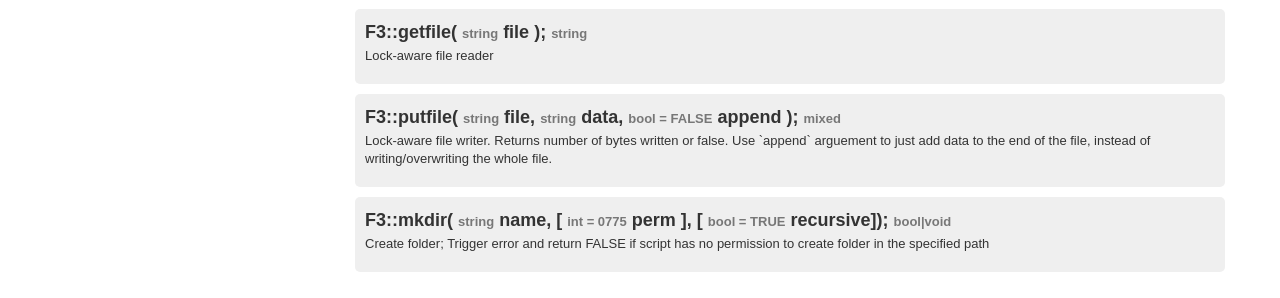
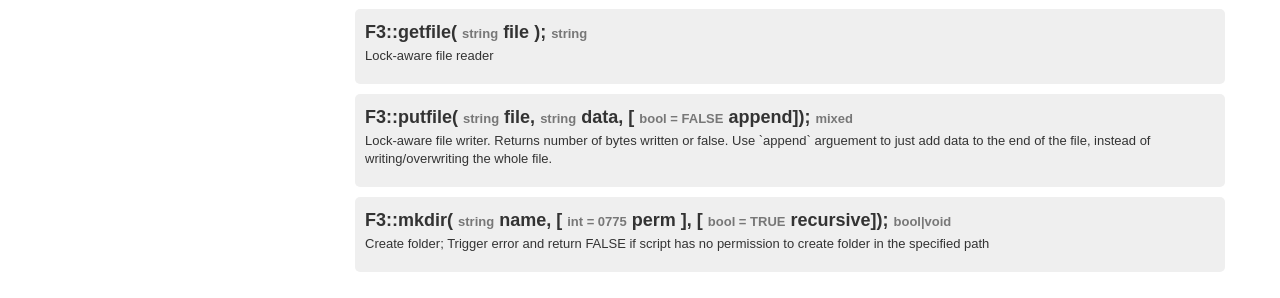
Before and after one commit to ikkez/FatFreeFridge, a Jekyll site: the page built from docs_en.html, in a window 1280 px wide and 900 px high, scrolled down 4565 px. Shown: the part 153-451 px from the top of the window. Built offline with Jekyll 4.4.1, drawn with Linux system fonts in a browser that asks for light colours; some web fonts are replaced.

Commit message:
typo fix

```diff
--- a/docs_en.html
+++ b/docs_en.html
@@ -688,7 +688,7 @@ F3::remix('foo.bar'); // returns: foo['bar']
                             <p>Lock-aware file reader</p>
                         </div>
                         <div id="putfile">
-                            <h3>F3::putfile( <span>string</span> file, <span>string</span> data, <span>bool = FALSE</span> append ); <span>mixed</span></h3>
+                            <h3>F3::putfile( <span>string</span> file, <span>string</span> data, [ <span>bool = FALSE</span> append]); <span>mixed</span></h3>
                             <p>Lock-aware file writer. Returns number of bytes written or false. Use `append` arguement to just add data to the end of the file, instead of writing/overwriting the whole file.</p>
                         </div>
                         <div id="mkdir">
```
Also changed, not shown: other parts of docs_en.html (+1 -1 lines).
